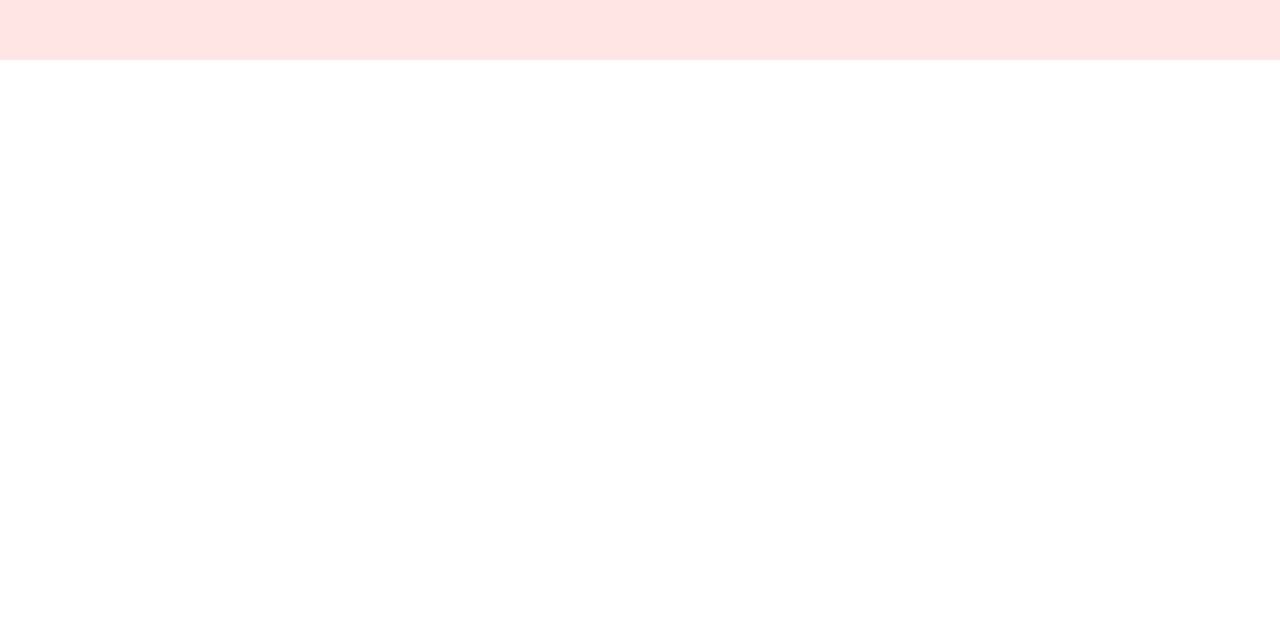
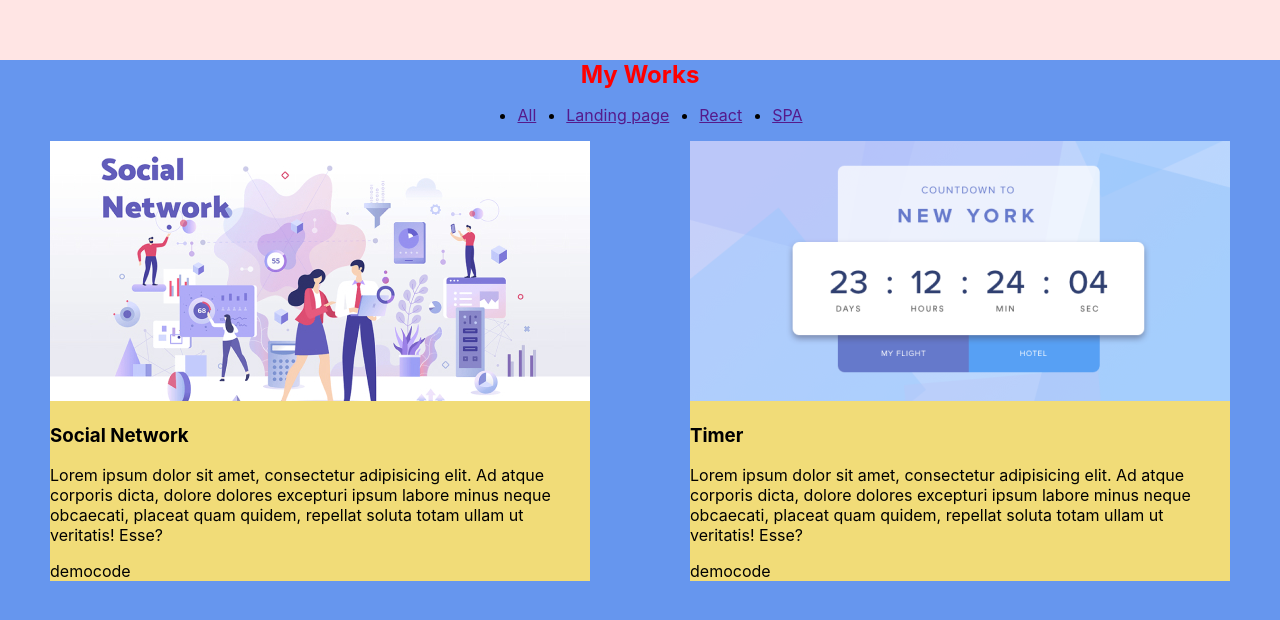
Before and after one commit to Yelkira/StyledPortfolio, a React app: page / in a window 1280 px wide. Shown: the part 1594-2214 px from the top of the page. Before the commit the page ends 1654 px from the top, so only its background shows below. Built offline with nearby package versions, Linux system fonts and the light colour scheme.

Commit message:
create work and works components

```diff
--- a/src/App.tsx
+++ b/src/App.tsx
@@ -2,6 +2,7 @@ import './App.css';
 import {Header} from "./layout/header/Header";
 import {Main} from "./layout/sections/main/Main";
 import {Skills} from "./layout/sections/skills/Skills";
+import {Works} from "./layout/sections/works/Works";
 
 
 function App() {
@@ -10,6 +11,7 @@ function App() {
             <Header/>
             <Main/>
             <Skills/>
+            <Works/>
         </div>
     );
 }
--- /dev/null
+++ b/src/layout/sections/works/Works.tsx
@@ -0,0 +1,32 @@
+import React from 'react';
+import styled from "styled-components";
+import {FlexContainer} from "../../../components/FlexContainer";
+import {Menu} from "../../../components/menu/Menu";
+import {SectionTitle} from "../../../components/SectionTitle";
+import {Work} from "./work/work";
+import socialPhoto from '../../../assets/images/socialNetwork.jpg'
+import timerPhoto from '../../../assets/images/timer.png'
+const items = ['All', 'Landing page', 'React', 'SPA']
+
+export const Works = () => {
+    return (
+        <StyledWorks>
+            <SectionTitle>
+                My Works
+            </SectionTitle>
+            <Menu menuItems={items}/>
+            <FlexContainer justify={'space-around'}>
+                <Work title="Social Network"
+                      text="Lorem ipsum dolor sit amet, consectetur adipisicing elit. Ad atque corporis dicta, dolore dolores excepturi ipsum labore minus neque obcaecati, placeat quam quidem, repellat soluta totam ullam ut veritatis! Esse?" image={socialPhoto}/>
+                <Work title="Timer"
+                      text={"Lorem ipsum dolor sit amet, consectetur adipisicing elit. Ad atque corporis dicta, dolore dolores excepturi ipsum labore minus neque obcaecati, placeat quam quidem, repellat soluta totam ullam ut veritatis! Esse?"} image={timerPhoto}/>
+            </FlexContainer>
+        </StyledWorks>
+    );
+};
+
+const StyledWorks = styled.section`
+  min-height: 100vh;
+  background-color: #6696ee;
+
+`
--- /dev/null
+++ b/src/layout/sections/works/work/work.tsx
@@ -0,0 +1,45 @@
+import React from 'react';
+import styled from "styled-components";
+
+type WorkPropsType = {
+    text: string
+    title: string
+    image: string
+}
+
+
+export const Work = (props: WorkPropsType) => {
+    return (
+        <StyledWork>
+            <Image src={props.image} alt=""/>
+            <Title>
+                {props.title}
+            </Title>
+            <Text>
+                {props.text}
+            </Text>
+            <Link>demo</Link>
+            <Link>code</Link>
+        </StyledWork>
+    );
+};
+
+const StyledWork = styled.div`
+  background-color: #f1dc78;
+  max-width: 540px;
+  width: 100%;
+`
+const Image = styled.img`
+  width: 100%;
+  height: 260px;
+  object-fit: cover;
+`
+const Title = styled.h3`
+
+`
+const Text = styled.p`
+
+`
+const Link = styled.a`
+
+`
```
